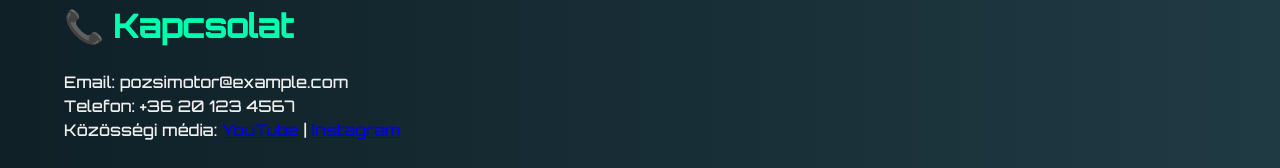
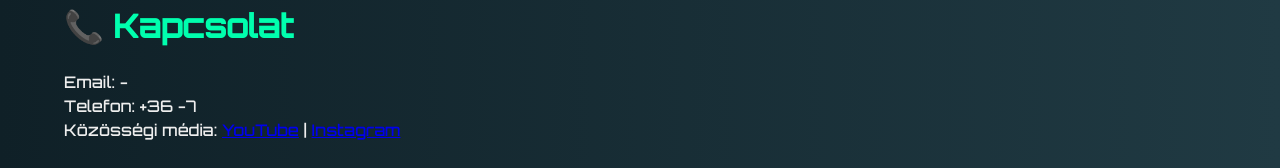
Before and after one commit to DominikU2/pozsi-motors, a plain HTML site: page index.html in a window 1280 px wide. Shown: the part 3306-3474 px from the top of the page. Drawn offline with Linux system fonts and the light colour scheme.

Commit message:
index.html

```diff
--- a/index.html
+++ b/index.html
@@ -1086,11 +1086,11 @@
 
   <section class="section fade-in" id="kapcsolat" tabindex="0">
     <h3>📞 Kapcsolat</h3>
-    <p>Email: pozsimotor@example.com</p>
-    <p>Telefon: +36 20 123 4567</p>
+    <p>Email: -</p>
+    <p>Telefon: +36 -7</p>
     <p>Közösségi média:
       <a href="https://www.youtube.com/@PozsiMotors" target="_blank" rel="noopener">YouTube</a> |
-      <a href="https://www.instagram.com/pozsimotor" target="_blank" rel="noopener">Instagram</a>
+      <a href="https://www.instagram.com/pozsonyi_zsombor/" target="_blank" rel="noopener">Instagram</a>
     </p>
   </section>
 
```
